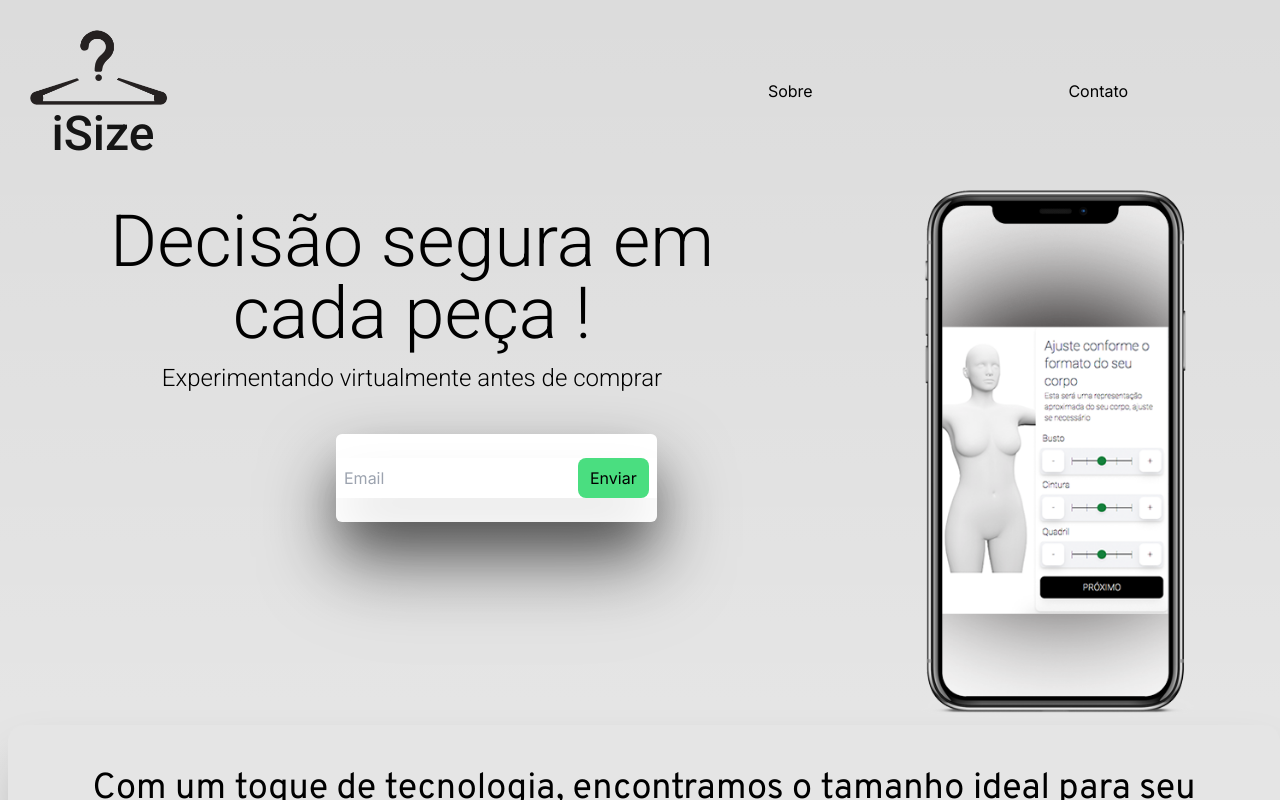
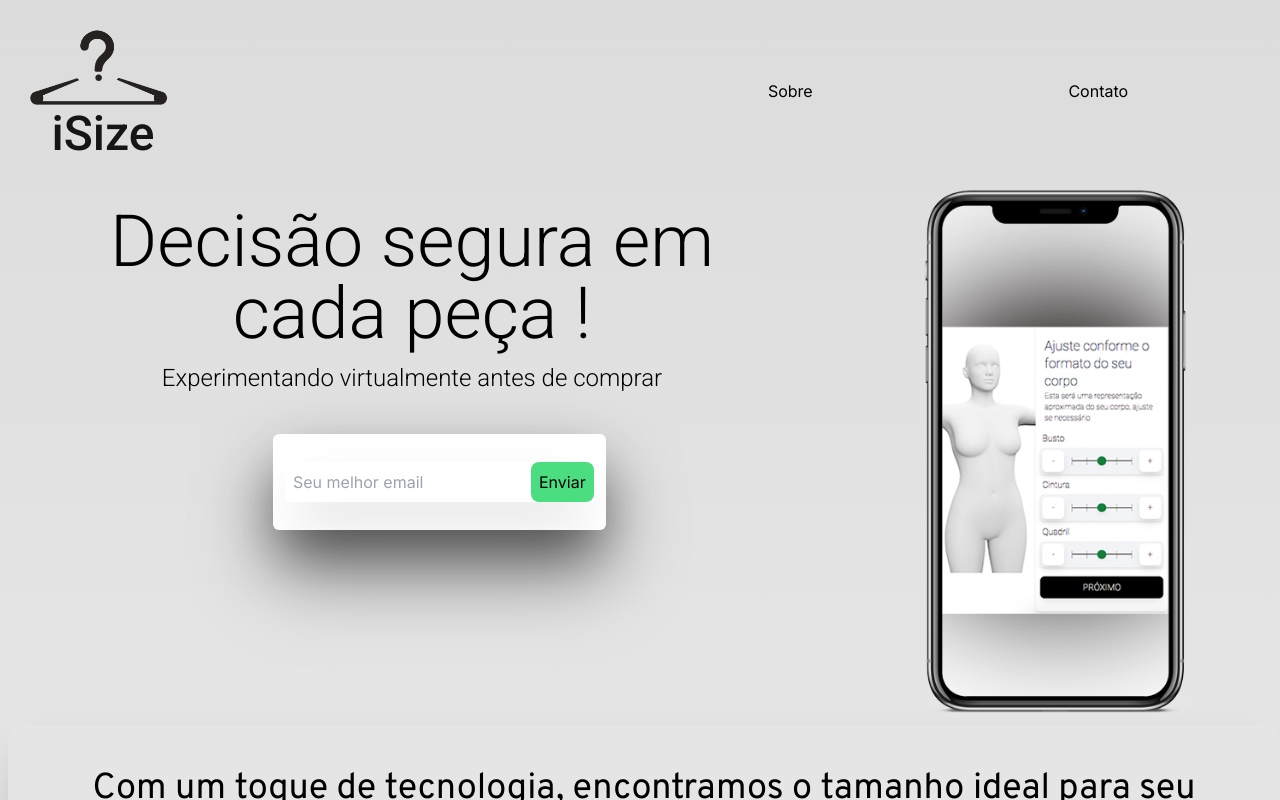
Before and after one commit to Costa-Vitor-Fernandes/landing-the-size, a Next.js app: page / in a window 1280 px wide. Both pictures are taken after a click on the button "Agende Uma Demonstração". Shown: the top 800 px of the page. Built offline with nearby package versions, Linux system fonts and the light colour scheme.

Commit message:
little changes

```diff
--- /dev/null
+++ b/components/FlippingButton.tsx
@@ -0,0 +1,46 @@
+import { useState } from "react";
+import { gsap } from "gsap";
+export const FlippingButton = () => {
+    const [isFlipped, setIsFlipped] = useState(false);
+
+    const handleButtonClick = () => {
+      const tl = gsap.timeline();
+
+      // Flip animation
+      tl.to('.flip-container', { rotateY: isFlipped ? 0 : 180, duration: 0.5 });
+
+      setIsFlipped(!isFlipped);
+    };
+
+    return (
+      <div className=" mb-10">
+        <div className="flip-container perspective-1000">
+          <div className={`flip-button ${isFlipped ? 'flipped' : ''}`}>
+            <div className="front-content text-center">
+              <button
+                className="text-white bg-black rounded-lg shadow-2xl px-9 py-9 "
+                onClick={handleButtonClick}
+              >
+                Agende Uma Demonstração
+              </button>
+            </div>
+            <div className={`absolute top-0 bg-white  shadow-2xl px-3 py-7 rounded-md  ${isFlipped ? '' : 'hidden'} `}
+            //  onClick={handleButtonClick}
+             >
+              <div className="bg-white shadow-2xl">
+                <div className="flex ">
+
+              <input
+                type="email"
+                placeholder="Seu melhor email"
+                className="input-field pl-2  z-30"
+                />
+              <button className="bg-green-400 rounded-lg z-30 py-2 px-2 ml-1" >Enviar</button>
+                </div>
+                </div>
+            </div>
+          </div>
+        </div>
+      </div>
+    );
+  };
--- a/pages/index.tsx
+++ b/pages/index.tsx
@@ -6,6 +6,7 @@ import ContactForm from "../components/ContactForm";
 import { useState } from "react";
 import Card from "../components/Card";
 import { gsap } from "gsap";
+import { FlippingButton } from "@/components/FlippingButton";
 export const inter = Inter({ subsets: ["latin"] });
 export const roboto = Roboto({ weight: ["300"], subsets: ["latin"] });
 export const robotao = Roboto({ weight: "500", subsets: ["latin"] });
@@ -141,12 +142,12 @@ export default function Home() {
       <title>iSize - Provador Virtual</title>
       {modal ? (
         <div
-          className="fixed min-w-[100%] h-full z-50 shadow-2xl"
+          className="fixed min-w-[100%] bg-[rgba(0,0,0,0.4)] h-full z-50 shadow-2xl"
           onClick={() => handleModal()}
         >
           <iframe
-            src="https://the-size-picker.vercel.app/teste?categoria=Vestido"
-            width={"95%"}
+            src="https://the-size-picker.vercel.app/teste?categoria=Calça"
+            width={"90%"}
             height={"95%"}
             className="mx-auto my-4 z-60"
           ></iframe>
@@ -176,9 +177,9 @@ export default function Home() {
         </div>
       </nav>
       <div className="flex flex-col justify-center sm:flex-row ">
-        <div className="z-10 mt-6 flex flex-col items-center opacity-100">
+        <div className="z-10  mt-6 flex flex-col items-center opacity-100">
           <AnimatedText />
-          <div className="flex max-w-xl mt-10  ml-2 drop-shadow-[0_35px_35px_rgba(0,0,0,0.55)]">
+          <div className="flex max-w-xl mt-10   ml-2 drop-shadow-[0_35px_35px_rgba(0,0,0,0.55)]">
             {/* <button className=" bg-black rounded-lg text-white p-10 mb-10 ">
               Agende uma Demonstração
             </button> */}
@@ -283,130 +284,6 @@ export default function Home() {
           <Card info={cardInfoGold} />
           <Card info={cardInfoDiamond} />
         </div>
-        {/* <div className="flex flex-col sm:flex-row">
-          <div className="flex-col flex justify-around bg-white ml-3 rounded-xl p-2 mb-5 mr-5">
-            <div className="my-2">
-            <h1
-              className={` text-gray-400 text-center text-3xl  ${bebao.className}`}
-              >
-              Prata
-            </h1>
-              </div>
-              <div>
-
-            <p>
-              -Sem integração{" "}
-              <span className="text-xs">
-                (para vendas feitas através do Instagram, Facebook, WhatsApp,
-                Telegram etc..)
-              </span>
-            </p>
-            <p>
-              -3 categorias{" "}
-              <span className="text-xs">(ex: Blusas, Calças e Vestidos)</span>
-            </p>
-            <p>
-              -Até 10.000 visitas mensais{" "}
-              <span className="text-xs">(no aplicativo)</span>
-            </p>
-            <p>
-              -Fita Metrica personalizada{" "}
-              <span className="text-xs">
-                (um pdf para imprimir e montar sua fita e tirar suas medidas
-                exatas)
-              </span>
-            </p>
-              </div>
-            <div className="flex flex-col justify-center mr-5">
-              <div className="flex justify-center">
-              <button className="rounded-xl px-5 py-4 mb-2 bg-gray-400 text-white pr-6">
-              <span className="self-center text-xs text-white">12x</span>
-                R$150
-              </button>
-              </div>
-            <span className="text-xs mt-2 ml-2 flex ">
-              Neste Preço está incluido a taxa de configuração diluida nas
-              primeiras 12 parcelas. Depois do primeiro ano, 12xR$50
-            </span>
-            </div>
-          </div>
-          <div className="bg-white ml-3 flex flex-col rounded-xl p-2 mb-5 mr-5">
-            <h1
-              className={`text-yellow-500 text-center text-3xl p-2 ${bebao.className}`}
-            >
-              Ouro
-            </h1>
-            <p>
-              -Integração com seu E-Commerce{" "}
-              <span className="text-xs">(prazo de 7 dias para instalação)</span>
-            </p>
-            <p>
-              -3 categorias{" "}
-              <span className="text-xs">(ex: Blusas, Calças e Vestidos)</span>
-            </p>
-            <p>
-              -Até 10.000 visitas mensais{" "}
-              <span className="text-xs">(no aplicativo)</span>
-            </p>
-            <p>
-              -Fita Metrica personalizada{" "}
-              <span className="text-xs">
-                (um pdf para imprimir e montar sua fita e tirar suas medidas
-                exatas)
-              </span>
-            </p>
-            <p>
-              -Google Analytics{" "}
-              <span className="text-xs">
-                (entenda que tipo de cliente acessou nosso aplicativo)
-              </span>
-            </p>
-            <div className="flex flex-row justify-center mr-5">
-              <p className="relative self-center">12x</p>
-              <button className="rounded-xl px-2 py-4 bg-yellow-400 text-white">
-                R$320
-              </button>
-            </div>
-            <span className="text-xs mt-2 flex justify-end">
-              Neste Preço está incluido a taxa de configuração diluida nas
-              primeiras 12 parcelas. Depois do primeiro ano, 12xR$150
-            </span>
-          </div>
-          <div className="bg-white ml-3 flex flex-col rounded-xl p-2 mb-5 mr-5">
-            <h1
-              className={`text-gray-500 text-center text-3xl p-2 ${bebao.className}`}
-            >
-              Diamante
-            </h1>
-            <p>
-              -Integração com seu E-Commerce{" "}
-              <span className="text-xs">(prazo de 7 dias para instalação)</span>
-            </p>
-            <p>-Categorias ilimitadas</p>
-            <p>
-              -Visitas mensais ilimitadas{" "}
-              <span className="text-xs">(no aplicativo)</span>
-            </p>
-            <p>
-              -Fita Metrica personalizada{" "}
-              <span className="text-xs">
-                (um pdf para imprimir e montar sua fita e tirar suas medidas
-                exatas)
-              </span>
-            </p>
-            <p>
-              -Google Analytics{" "}
-              <span className="text-xs">
-                (entenda que tipo de cliente acessou nosso aplicativo)
-              </span>
-            </p>
-            <p>-Suporte Gratuito</p>
-            <p>-Design Exclusivo</p>
-            <button className="rounded-xl self-center p-5 m-5 bg-green-400 text-white">
-              Converse com nossa equipe
-            </button>
-          </div>
-        </div> */}
       </div>
 
       <ContactForm />
@@ -417,48 +294,3 @@ export default function Home() {
 export async function getServerSideProps() {
   return { props: { data: "data" } };
 }
-
-export const FlippingButton = () => {
-  const [isFlipped, setIsFlipped] = useState(false);
-
-  const handleButtonClick = () => {
-    const tl = gsap.timeline();
-
-    // Flip animation
-    tl.to('.flip-container', { rotateY: isFlipped ? 0 : 180, duration: 0.5 });
-
-    setIsFlipped(!isFlipped);
-  };
-
-  return (
-    <div className="">
-      <div className="flip-container perspective-1000">
-        <div className={`flip-button ${isFlipped ? 'flipped' : ''}`}>
-          <div className="front-content text-center">
-            <button
-              className="text-white bg-black rounded-lg shadow-2xl px-20 py-5"
-              onClick={handleButtonClick}
-            >
-              Agende Uma Demonstração
-            </button>
-          </div>
-          <div className={`absolute top-0 bg-white py-6  shadow-2xl rounded-md  ${isFlipped ? '' : 'hidden'} `}
-           onClick={handleButtonClick}
-           >
-            <div className="bg-white shadow-2xl">
-              <div className="flex px-2 ">
-
-            <input
-              type="email"
-              placeholder="Email"
-              className="input-field"
-              />
-            <button className="bg-green-400 rounded-lg py-2 px-3 ">Enviar</button>
-              </div>
-              </div>
-          </div>
-        </div>
-      </div>
-    </div>
-  );
-};
--- a/styles/globals.css
+++ b/styles/globals.css
@@ -62,8 +62,8 @@ body {
 }
 
 .flip-button {
-  width: 160px;
-  height: 60px;
+  /* width: 160px; */
+  /* height: 60px; */
   transform-style: preserve-3d;
   transition: transform 0.5s;
 }
```
